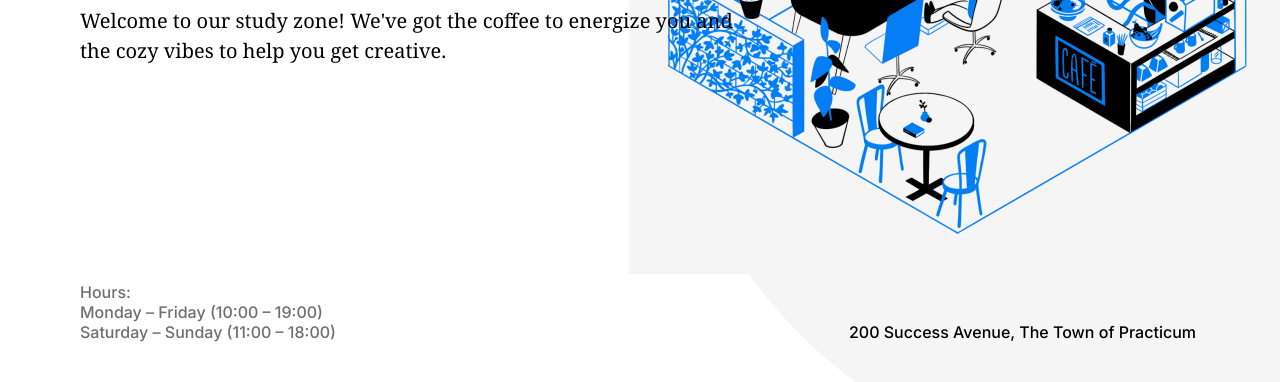
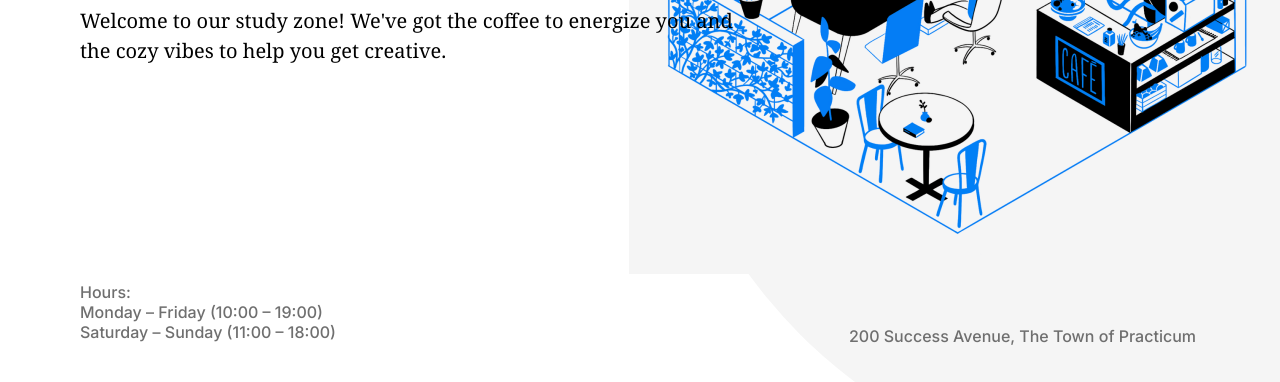
Before and after one commit to RWallace1ro/se_project_coffeeshop, a plain HTML site: page index.html in a window 1280 px wide. Shown: the part 418-800 px from the top of the page. Drawn offline with Linux system fonts and the light colour scheme.

Commit message:
New update for my project

```diff
--- a/blocks/form.css
+++ b/blocks/form.css
@@ -5,6 +5,7 @@
   margin-bottom: 120px;
   padding: 0;
   max-width: 385px;
+  width: 100%;
 }
 
 .form__input {
--- a/blocks/header.css
+++ b/blocks/header.css
@@ -99,7 +99,7 @@
   margin-left: auto;
 }
 
-.header__address {
+.header__paragraph-address {
   margin-right: 80px;
   font-family: "Inter", Arial, sans-serif;
   font-style: normal;
@@ -109,5 +109,5 @@
   z-index: 2;
   position: absolute;
   right: 4px;
-  bottom: -16px;
+  bottom: -4px;
 }
--- a/index.html
+++ b/index.html
@@ -66,8 +66,10 @@
             <p class="header__paragraph">Monday – Friday (10:00 – 19:00)</p>
             <p class="header__paragraph">Saturday – Sunday (11:00 – 18:00)</p>
           </div>
-          <p class="header__address">
-            200 Success Avenue, The Town of Practicum
+          <p class="header__paragraph">
+            <span class="header__paragraph-address"
+              >200 Success Avenue, The Town of Practicum</span
+            >
           </p>
         </div>
       </header>
```
